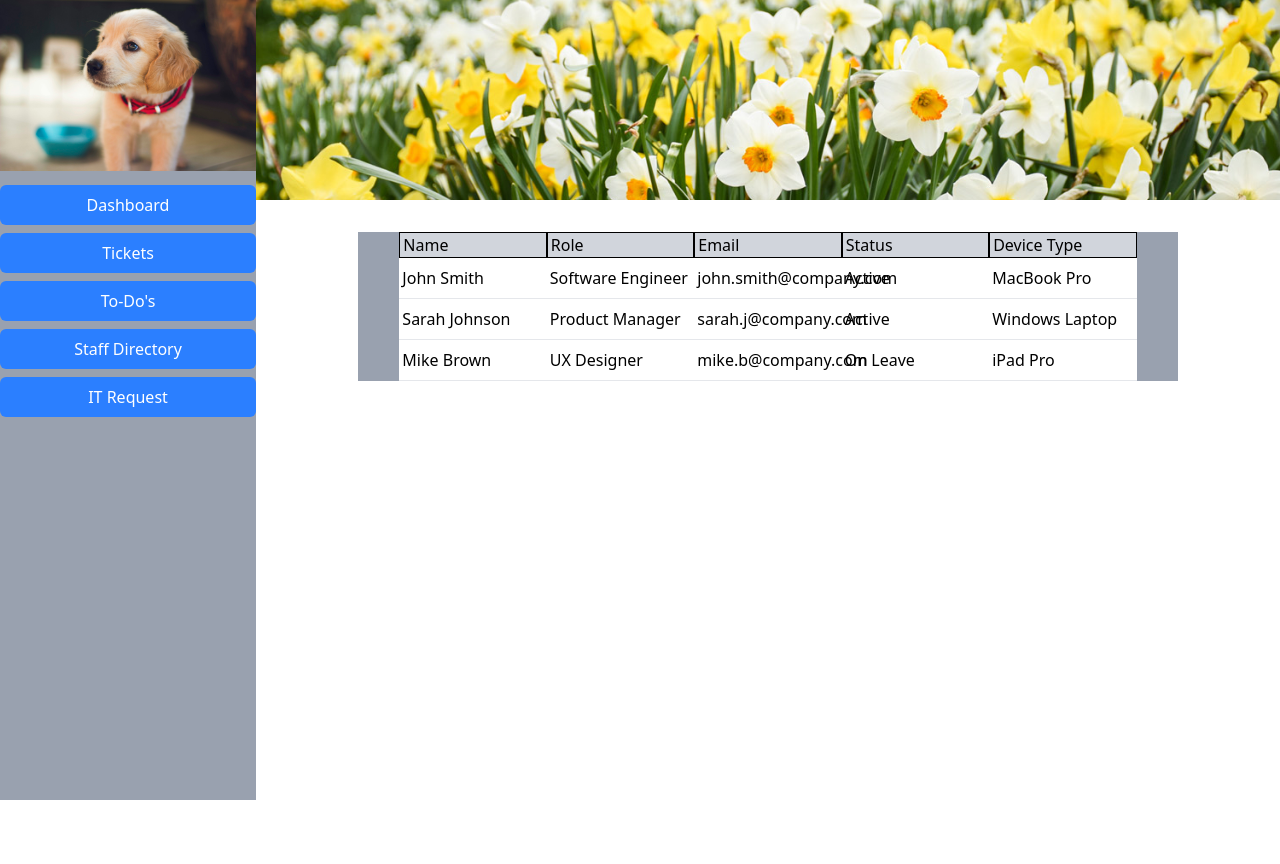
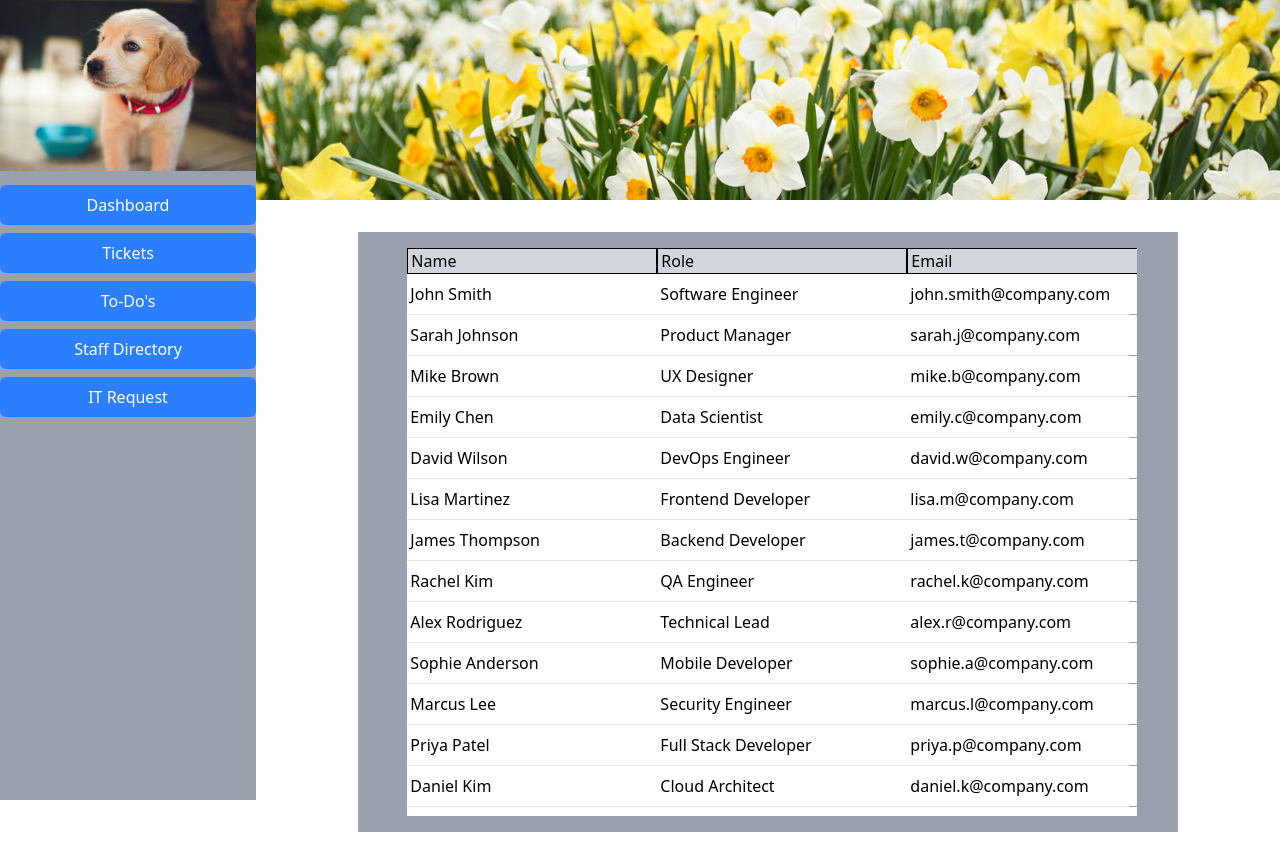
Before and after one commit to rhiannonlind/brr-dashboard, a React (Vite) app: page / in a window 1280 px wide. Before the commit the page ends 800 px from the top, so only its background shows below. Built offline with nearby package versions, Linux system fonts and the light colour scheme.

Commit message:
feat:  Staff Directory
-Added more data points to create scrolling effect for overflow of data
-Adjusted styling of header and rows
-Add data mapping for dynamic content display

```diff
--- a/src/App.jsx
+++ b/src/App.jsx
@@ -25,6 +25,188 @@ function App() {
       email: "mike.b@company.com",
       status: "On Leave",
       deviceType: "iPad Pro"
+    },
+    {
+      name: "Emily Chen",
+      role: "Data Scientist",
+      email: "emily.c@company.com",
+      status: "Active",
+      deviceType: "MacBook Pro"
+    },
+    {
+      name: "David Wilson",
+      role: "DevOps Engineer",
+      email: "david.w@company.com",
+      status: "Active",
+      deviceType: "Windows Laptop"
+    },
+    {
+      name: "Lisa Martinez",
+      role: "Frontend Developer",
+      email: "lisa.m@company.com",
+      status: "Remote",
+      deviceType: "MacBook Air"
+    },
+    {
+      name: "James Thompson",
+      role: "Backend Developer",
+      email: "james.t@company.com",
+      status: "Active",
+      deviceType: "Windows Laptop"
+    },
+    {
+      name: "Rachel Kim",
+      role: "QA Engineer",
+      email: "rachel.k@company.com",
+      status: "On Leave",
+      deviceType: "MacBook Pro"
+    },
+    {
+      name: "Alex Rodriguez",
+      role: "Technical Lead",
+      email: "alex.r@company.com",
+      status: "Active",
+      deviceType: "Windows Laptop"
+    },
+    {
+      name: "Sophie Anderson",
+      role: "Mobile Developer",
+      email: "sophie.a@company.com",
+      status: "Active",
+      deviceType: "MacBook Pro"
+    },
+    {
+      name: "Marcus Lee",
+      role: "Security Engineer",
+      email: "marcus.l@company.com",
+      status: "Remote",
+      deviceType: "Windows Laptop"
+    },
+    {
+      name: "Priya Patel",
+      role: "Full Stack Developer",
+      email: "priya.p@company.com",
+      status: "Active",
+      deviceType: "MacBook Pro"
+    },
+    {
+      name: "Daniel Kim",
+      role: "Cloud Architect",
+      email: "daniel.k@company.com",
+      status: "Active",
+      deviceType: "Windows Laptop"
+    },
+    {
+      name: "Emma Wilson",
+      role: "UI Designer",
+      email: "emma.w@company.com",
+      status: "On Leave",
+      deviceType: "iPad Pro"
+    },
+    {
+      name: "Carlos Mendez",
+      role: "Database Administrator",
+      email: "carlos.m@company.com",
+      status: "Active",
+      deviceType: "Windows Laptop"
+    },
+    {
+      name: "Aisha Khan",
+      role: "Machine Learning Engineer",
+      email: "aisha.k@company.com",
+      status: "Remote",
+      deviceType: "MacBook Pro"
+    },
+    {
+      name: "Ryan Cooper",
+      role: "System Administrator",
+      email: "ryan.c@company.com",
+      status: "Active",
+      deviceType: "Windows Laptop"
+    },
+    {
+      name: "Maya Patel",
+      role: "DevOps Engineer",
+      email: "maya.p@company.com",
+      status: "Active",
+      deviceType: "MacBook Pro"
+    },
+    {
+      name: "Thomas Wright",
+      role: "Network Engineer",
+      email: "thomas.w@company.com",
+      status: "On Leave",
+      deviceType: "Windows Laptop"
+    },
+    {
+      name: "Olivia Chen",
+      role: "Software Architect",
+      email: "olivia.c@company.com",
+      status: "Active",
+      deviceType: "MacBook Pro"
+    },
+    {
+      name: "Lucas Garcia",
+      role: "Mobile Developer",
+      email: "lucas.g@company.com",
+      status: "Remote",
+      deviceType: "iPad Pro"
+    },
+    {
+      name: "Isabella Martinez",
+      role: "Frontend Developer",
+      email: "isabella.m@company.com",
+      status: "Active",
+      deviceType: "MacBook Air"
+    },
+    {
+      name: "Ethan Taylor",
+      role: "Backend Developer",
+      email: "ethan.t@company.com",
+      status: "Active",
+      deviceType: "Windows Laptop"
+    },
+    {
+      name: "Ava Johnson",
+      role: "UX Researcher",
+      email: "ava.j@company.com",
+      status: "On Leave",
+      deviceType: "MacBook Pro"
+    },
+    {
+      name: "Noah Brown",
+      role: "Security Analyst",
+      email: "noah.b@company.com",
+      status: "Active",
+      deviceType: "Windows Laptop"
+    },
+    {
+      name: "Sophia Lee",
+      role: "Data Engineer",
+      email: "sophia.l@company.com",
+      status: "Remote",
+      deviceType: "MacBook Pro"
+    },
+    {
+      name: "William Chen",
+      role: "Cloud Engineer",
+      email: "william.c@company.com",
+      status: "Active",
+      deviceType: "Windows Laptop"
+    },
+    {
+      name: "Charlotte Wilson",
+      role: "Product Designer",
+      email: "charlotte.w@company.com",
+      status: "Active",
+      deviceType: "iPad Pro"
+    },
+    {
+      name: "Benjamin Kim",
+      role: "Full Stack Developer",
+      email: "benjamin.k@company.com",
+      status: "On Leave",
+      deviceType: "MacBook Pro"
     }
   ];
 
@@ -33,9 +215,11 @@ function App() {
       <Header />
       <div className='w-[80%] ml-[20%]'>
         <Banner />
-        <div className='w-[80%] h-auto flex flex-col justify-center items-center bg-gray-400 mx-auto my-[2rem]'>
+        <div className='w-[80%] h-[calc(100vh-200px)] flex flex-col justify-start items-center bg-gray-400 mx-auto my-[2rem] py-4'>
+          {/* Table Container */}
+          <div className='w-[90%] overflow-auto  px-2'>
             {/* Header Row */}
-          <div className='w-[90%] h-auto bg-gray-200 grid grid-cols-5 m-0'>
+            <div className='w-full h-auto bg-gray-200 grid grid-cols-[250px_250px_300px_150px_200px] m-0 sticky top-0'>
               <div className='w-[100%] h-[100%] bg-gray-300 border-1 border-black px-0.75'>
                 <h3>Name</h3>
               </div>
@@ -55,20 +239,20 @@ function App() {
 
             {/* Data Rows */}
             {staffData.map((staff, index) => (
-            <div key={index} className='w-[90%] h-auto bg-white grid grid-cols-5 m-0 border-b border-gray-200'>
-              <div className='w-[100%] h-[100%] px-0.75 py-2'>
+              <div key={index} className='w-full h-auto bg-white grid grid-cols-[250px_250px_300px_150px_200px] m-0 border-b border-gray-200'>
+                <div className='w-[100%] h-[100%] px-0.75 py-2  bg-white'>
                   {staff.name}
                 </div>
-              <div className='w-[100%] h-[100%] px-0.75 py-2'>
+                <div className='w-[100%] h-[100%] px-0.75 py-2  bg-white'>
                   {staff.role}
                 </div>
-              <div className='w-[100%] h-[100%] px-0.75 py-2'>
+                <div className='w-[100%] h-[100%] px-0.75 py-2  bg-white'>
                   {staff.email}
                 </div>
-              <div className='w-[100%] h-[100%] px-0.75 py-2'>
+                <div className='w-[100%] h-[100%] px-0.75 py-2  bg-white'>
                   {staff.status}
                 </div>
-              <div className='w-[100%] h-[100%] px-0.75 py-2'>
+                <div className='w-[100%] h-[100%] px-0.75 py-2  bg-white'>
                   {staff.deviceType}
                 </div>
               </div>
@@ -76,6 +260,7 @@ function App() {
           </div>
         </div>
       </div>
+    </div>
   )
 }
 
```
Lines whose indentation alone changed are shown as unchanged.
